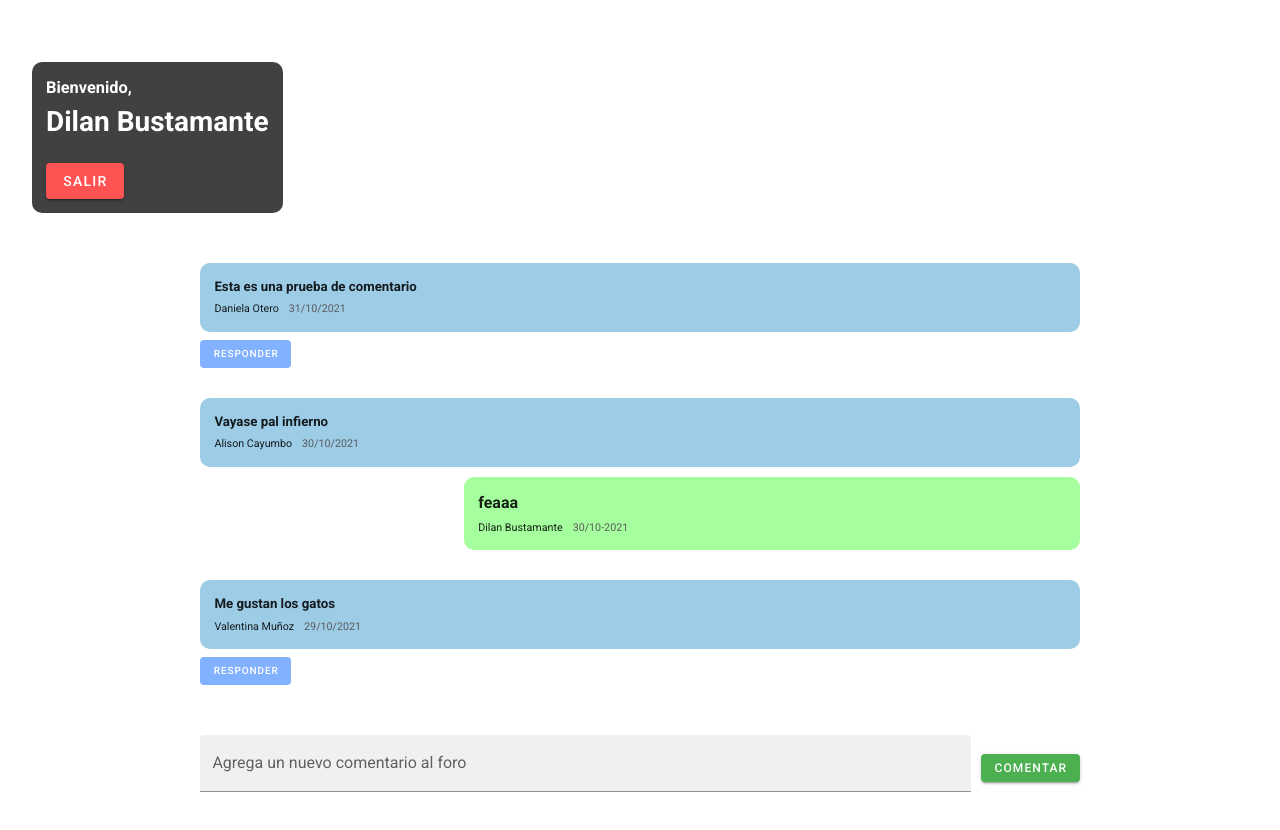
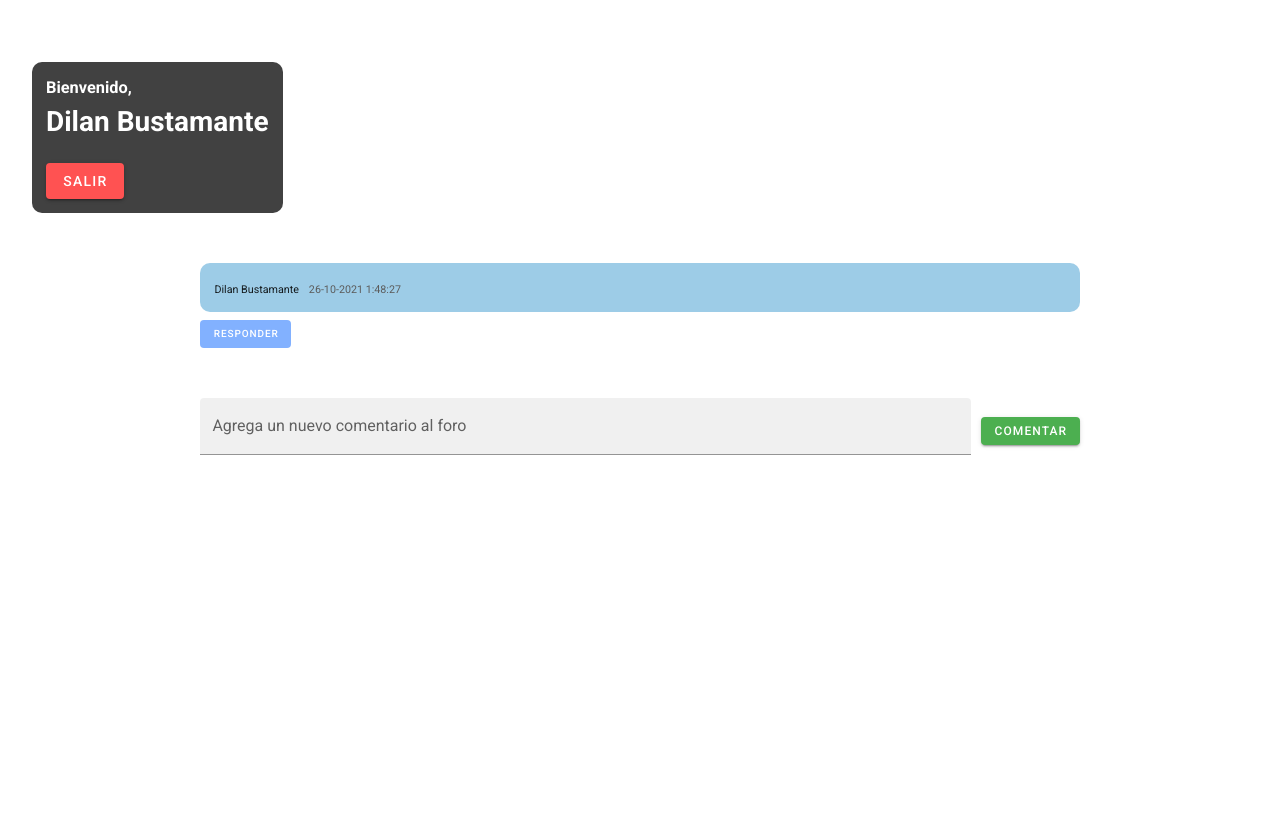
Before and after one commit to DilanBustamante/Taller1WebAvanzada, a Vue app: page /Foro in a window 1280 px wide. Both pictures are taken after a click on the button "COMENTAR". Shown: the top 830 px of the page. After the commit the page ends 800 px from the top, so only its background shows below. Built offline with nearby package versions, Linux system fonts and the light colour scheme.

Commit message:
adding logic for chat

```diff
--- a/src/components/Chat.vue
+++ b/src/components/Chat.vue
@@ -2,11 +2,11 @@
   <v-col class="container">
     <div class="fullName">
         <h3>Bienvenido,</h3>
-        <h1>{{username}}</h1>
+        <h1>{{currrentUser.username}}</h1>
         <v-btn color='error' class='mt-5'>Salir</v-btn>
     </div>
 
-    <div v-for='comment in comments' :key="comment.email" class="container-comment">
+    <div v-for='comment in comments' :key="comment.date" class="container-comment">
      <div class='commentary'>
         <h5>{{comment.comment}}</h5>
        <div class='author'>
@@ -19,7 +19,7 @@
         color="accent"
         class='mt-2 answer-btn elevation-0'
         v-if="comment.answer.text==''"
-        @click="comment.isAnswer=true">
+        @click="setShowFieldState(comment.email, comment.date)">
         Responder
         </v-btn>
       <div class='answer-comment' v-if='comment.answer.text!=""'>
@@ -29,13 +29,14 @@
          <h6 class='light-text author-date'>{{comment.answer.date}}</h6>
        </div>
       </div>
-      <div v-if='comment.isAnswer' >
+      <div v-if='comment.showFieldAnswer==true' >
           <v-text-field
             label ="Agrega tu comentario"
             filled
             class="comment mt-3"
+            v-model="newAnswer"
             />
-        <v-btn small class="send-btn">enviar</v-btn>
+        <v-btn small class="send-btn" @click="addNewAnswer(comment.email, comment.date)">enviar</v-btn>
       </div>
     </div>
     <div class='newForo'>
@@ -43,11 +44,13 @@
             label ="Agrega un nuevo comentario al foro"
             filled
             class="newCommentary mt-5"
+            v-model="newComment"
         />
         <v-btn
         class='newCommentary-btn'
         color="success"
         small
+        @click="addNewMessage"
         >comentar</v-btn>
     </div>
   </v-col>
@@ -56,42 +59,83 @@
 <script>
 export default {
     name: 'Chat',
-    data: () => ({
+    data()
+    { return {
+      newComment: '',
+      newAnswer: '',
       username: 'Dilan Bustamante',
+      currrentUser: {
+        username: 'Dilan Bustamante',
+        email: 'dilan@gmail.com' ,
+      },
       answer: false,
-      comments: [
-        {username: 'Daniela Otero',
-        email: 'jessot@hotmail.com',
-        comment: 'Esta es una prueba de comentario',
-        isAnswer: false,
+      comments: [],
+    }
+  },
+  methods: {
+    clearNewComment(){
+      this.newComment = ''
+    },
+    clearNewAnswer(){
+      this.newAnswer = ''
+    },
+    addNewMessage(){
+      var hoy = new Date();
+      var fecha = hoy.getDate() + '-' + ( hoy.getMonth() + 1 ) + '-' + hoy.getFullYear();
+      var hora = hoy.getHours() + ':' + hoy.getMinutes() + ':' + hoy.getSeconds()
+      const newComment= {
+      username: this.currrentUser.username,
+      email: this.currrentUser.email,
+      comment: this.newComment,
+      showFieldAnswer: false,
       answer: {
         text: '',
         author: '',
         date: '',
       },
-        date: '31/10/2021'},
-        {username: 'Alison Cayumbo',
-        email: 'alisson@hotmail.com',
-        comment: 'Vayase pal infierno',
-        isAnswer: false,
-         answer: {
-            text: 'feaaa',
-            author: 'Dilan Bustamante',
-            date: '30/10-2021',
+      date: fecha + ' ' + hora }
+
+      this.comments.push(newComment)
+      this.clearNewComment()
     },
-        date: '30/10/2021'},
-        {username: 'Valentina Muñoz',
-        email: 'valenmuñoz@hotmail.com',
-        comment: 'Me gustan los gatos',
-        isAnswer: false,
-         answer: {
-            text: '',
-            author: '',
-            date: '',
+    addNewAnswer(email, date){
+      var hoy = new Date();
+      var fecha = hoy.getDate() + '-' + ( hoy.getMonth() + 1 ) + '-' + hoy.getFullYear();
+      var hora = hoy.getHours() + ':' + hoy.getMinutes() + ':' + hoy.getSeconds()
+      const answer = {
+          text: this.newAnswer,
+          author: this.currrentUser.username,
+          date:  fecha + ' ' + hora,
+      }
+      for(let i = 0; i < this.comments.length; i++){
+        if(this.comments[i].email == email && this.comments[i].date == date ){
+          this.comments[i].answer = answer
+           this.comments[i].showFieldAnswer= false
+        }
+      }
+      this.clearNewAnswer()
     },
-        date: '29/10/2021'},
-      ],
-    }),
+    setShowFieldState(email, date){
+      const comment = this.searchComment(email, date)
+      comment.showFieldAnswer=!comment.showFieldAnswer
+      this.clearNewAnswer()
+      this.updateComment(email, date, comment)
+},
+    updateComment(email, date, newCommentState){
+       for(let i = 0; i < this.comments.length; i++){
+        if(this.comments[i].email == email && this.comments[i].date == date ){
+          this.comments[i] = newCommentState
+        }
+      }
+    },
+    searchComment(email, date){
+      for(let i = 0; i < this.comments.length; i++){
+        if(this.comments[i].email == email && this.comments[i].date == date ){
+          return this.comments[i]
+        }
+      }
+    },
+  },
 }
 </script>
 
```
Also changed, not shown: 2 other files (tests, documents, lock files or other folders). Lines whose indentation alone changed are shown as unchanged.
